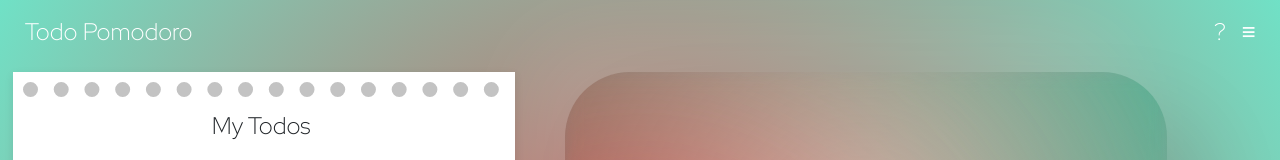
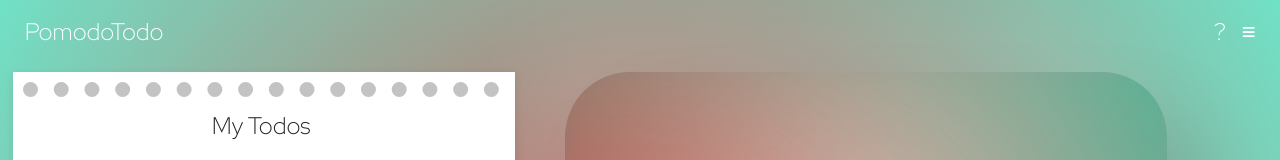
Before and after one commit to lielbidago/Todo-Pomodoro, a React (Create React App) app: page /Todos-and-pomodoro in a window 1280 px wide. Shown: the top 160 px of the page. Built offline with nearby package versions, Linux system fonts and the light colour scheme.

Commit message:
changed website's name

```diff
--- a/src/components/header.tsx
+++ b/src/components/header.tsx
@@ -18,7 +18,9 @@ export function TodoPomodoroHeader(props:TodoPomodoroHeaderProps){
 
         <nav className="navbar navbar-expand-lg bg-body-tertiary TodoPomodoroHeader">
             <div className="container-fluid">
-                <a className="navbar-brand" href="\"><h4 style={{color:themeColors.buttonColor==='light'? 'white':'black'}}>Todo Pomodoro</h4></a>
+                <a className="navbar-brand" href="\">
+                    <h4 style={{color:themeColors.buttonColor==='light'? 'white':'black'}}>
+                    PomodoTodo</h4></a>
                 <div className="header-button">
                     <button onClick={()=> setToggleHelpTips(!toggleHelpTips)}
                      style={{color:themeColors.buttonColor==='light'? 'white':'black'}} className="me-2 help ">?</button>
--- a/src/pages/welcome.tsx
+++ b/src/pages/welcome.tsx
@@ -6,7 +6,7 @@ export function Welcome(){
         <div className="welcome-page" >
             <div className="welcomediv">
                 <h4>Hello, welcome to</h4>
-                <h1>Todo Pomodoro!</h1>
+                <h1>PomodoTodo!</h1>
                 <p>Here you can enter your tasks into a todo list and create a timeline for compilation,<br/>
                      that you'll complete using our pomodoro timer</p>
 
```
